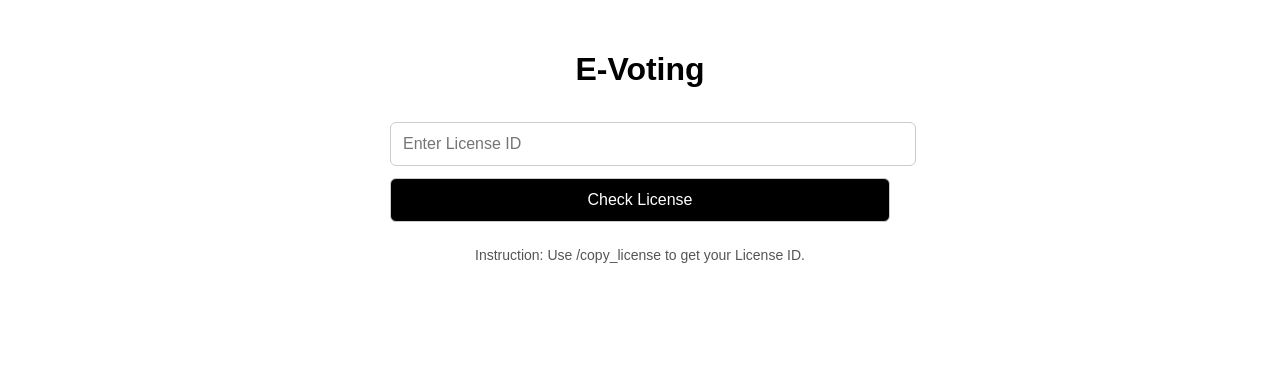
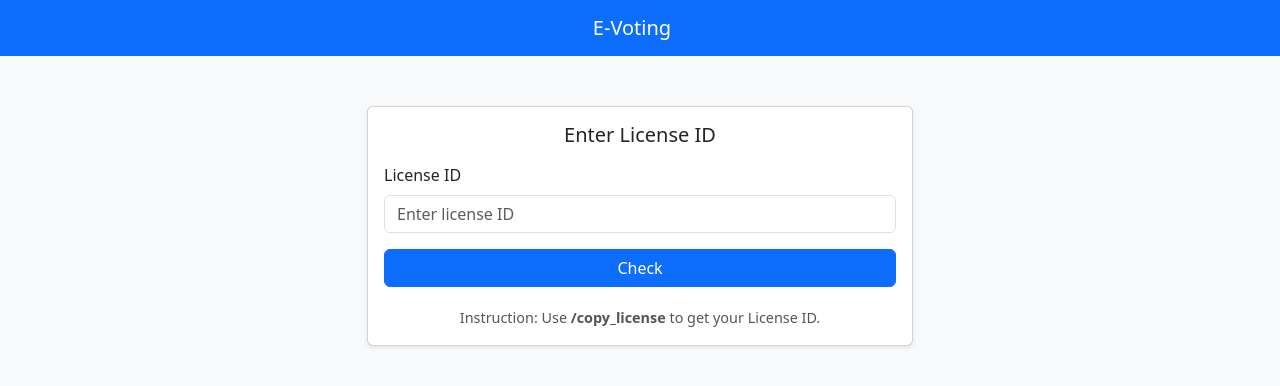
Before and after one commit to rakibulhasan456/legacyrpbd_public_service, a website: page public/index.html in a window 1280 px wide. Drawn offline with nearby package versions, Linux system fonts and the light colour scheme.

Commit message:
Refactor index.html to use Bootstrap and enhance forms
Updated HTML structure to include Bootstrap for styling and improved form handling.

```diff
--- a/public/index.html
+++ b/public/index.html
@@ -1,79 +1,94 @@
 <!DOCTYPE html>
-<html>
+<html lang="en">
 <head>
   <meta charset="UTF-8" />
+  <meta name="viewport" content="width=device-width, initial-scale=1.0">
   <title>E-Voting</title>
 
+  <!-- Bootstrap CSS -->
+  <link href="https://cdn.jsdelivr.net/npm/bootstrap@5.3.2/dist/css/bootstrap.min.css" rel="stylesheet">
+
   <style>
-        body {
-            font-family: Arial, sans-serif;
-            max-width: 500px;
-            margin: 0 auto;
-            padding: 30px;
-            text-align: center;
-        }
-
-        .hidden { display: none; }
-
-        input, select, button {
-            width: 100%;
-            padding: 12px;
-            margin-top: 12px;
-            border-radius: 6px;
-            border: 1px solid #ccc;
-            font-size: 16px;
-        }
-
-        button {
-            background: black;
-            color: white;
-            cursor: pointer;
-        }
-
-        button:hover {
-            opacity: 0.8;
-        }
-
-        .instruction {
-            margin-top: 25px;
-            font-size: 14px;
-            color: #555;
-        }
+    body { background-color: #f8f9fa; }
+    .card { margin-top: 50px; }
+    .instruction { margin-top: 20px; font-size: 0.9rem; color: #555; text-align: center; }
   </style>
 </head>
 
 <body>
 
-    <h1>E-Voting</h1>
+  <!-- Navbar -->
+  <nav class="navbar navbar-expand-lg navbar-dark bg-primary">
+    <div class="container justify-content-center">
+      <a class="navbar-brand text-center" href="#">E-Voting</a>
+    </div>
+  </nav>
 
-    <input type="text" id="licenseInput" placeholder="Enter License ID" />
+  <!-- Main Form Card -->
+  <main class="container">
+    <div class="row justify-content-center">
+      <div class="col-md-7 col-lg-6">
 
-    <button onclick="checkLicense()">Check License</button>
+        <div class="card shadow-sm">
+          <div class="card-body">
 
-    <!-- Name, CID, Dropdown -->
-    <div id="formSection" class="hidden">
+            <h5 class="card-title mb-3 text-center">Enter License ID</h5>
 
-        <input type="text" id="nameInput" placeholder="Enter Name">
+            <div id="alert-placeholder"></div>
 
-        <input type="text" id="cidInput" placeholder="Enter CID">
+            <!-- License ID Form -->
+            <form id="license-form" class="mb-3" autocomplete="off">
+              <div class="mb-3">
+                <label for="licenseInput" class="form-label">License ID</label>
+                <input type="text" id="licenseInput" class="form-control" placeholder="Enter license ID" required>
+              </div>
+              <button class="btn btn-primary w-100" type="button" onclick="checkLicense()">Check</button>
+            </form>
 
-        <select id="selectInput">
+            <!-- Name, CID, Dropdown Form (hidden initially) -->
+            <div id="formSection" style="display:none;">
+              <div class="mb-3">
+                <label for="nameInput" class="form-label">Full Name</label>
+                <input type="text" id="nameInput" class="form-control" placeholder="Enter Name" required>
+              </div>
+
+              <div class="mb-3">
+                <label for="cidInput" class="form-label">CID</label>
+                <input type="text" id="cidInput" class="form-control" placeholder="Enter CID" required>
+              </div>
+
+              <div class="mb-3">
+                <label for="selectInput" class="form-label">Select</label>
+                <select id="selectInput" class="form-control">
                   <option value="">Select Your Option</option>
                   <option value="Option A">Option A</option>
                   <option value="Option B">Option B</option>
                   <option value="Option C">Option C</option>
                 </select>
-
-        <button onclick="submitForm()">Submit</button>
               </div>
 
-    <p id="message"></p>
+              <button class="btn btn-success w-100 mb-2" type="button" onclick="submitForm()">Submit</button>
+            </div>
+
+            <!-- Message -->
+            <p id="message" class="text-center mt-2"></p>
 
             <!-- Instruction -->
             <div class="instruction">
-        Instruction: Use /copy_license to get your License ID.
+              Instruction: Use <strong>/copy_license</strong> to get your License ID.
             </div>
 
+          </div>
+        </div>
+
+      </div>
+    </div>
+  </main>
+
+  <!-- Bootstrap JS bundle -->
+  <script src="https://cdn.jsdelivr.net/npm/bootstrap@5.3.2/dist/js/bootstrap.bundle.min.js"></script>
+
+  <!-- Your existing JS -->
   <script>
   async function checkLicense() {
       const license_id = document.getElementById("licenseInput").value.trim();
@@ -81,7 +96,7 @@ async function checkLicense() {
       const formSection = document.getElementById("formSection");
 
       message.textContent = "";
-    formSection.classList.add("hidden");
+      formSection.style.display = "none";
 
       if (!license_id) {
           message.textContent = "Please enter a License ID.";
@@ -107,7 +122,7 @@ async function checkLicense() {
               return;
           }
 
-        formSection.classList.remove("hidden");
+          formSection.style.display = "block";
 
       } catch (err) {
           message.textContent = "Network error.";
@@ -142,7 +157,7 @@ async function submitForm() {
 
           if (result.success) {
               message.textContent = "Submission successful!";
-            document.getElementById("formSection").classList.add("hidden");
+              document.getElementById("formSection").style.display = "none";
           } else {
               message.textContent = "Submission error.";
           }
```
Lines whose indentation alone changed are shown as unchanged.
